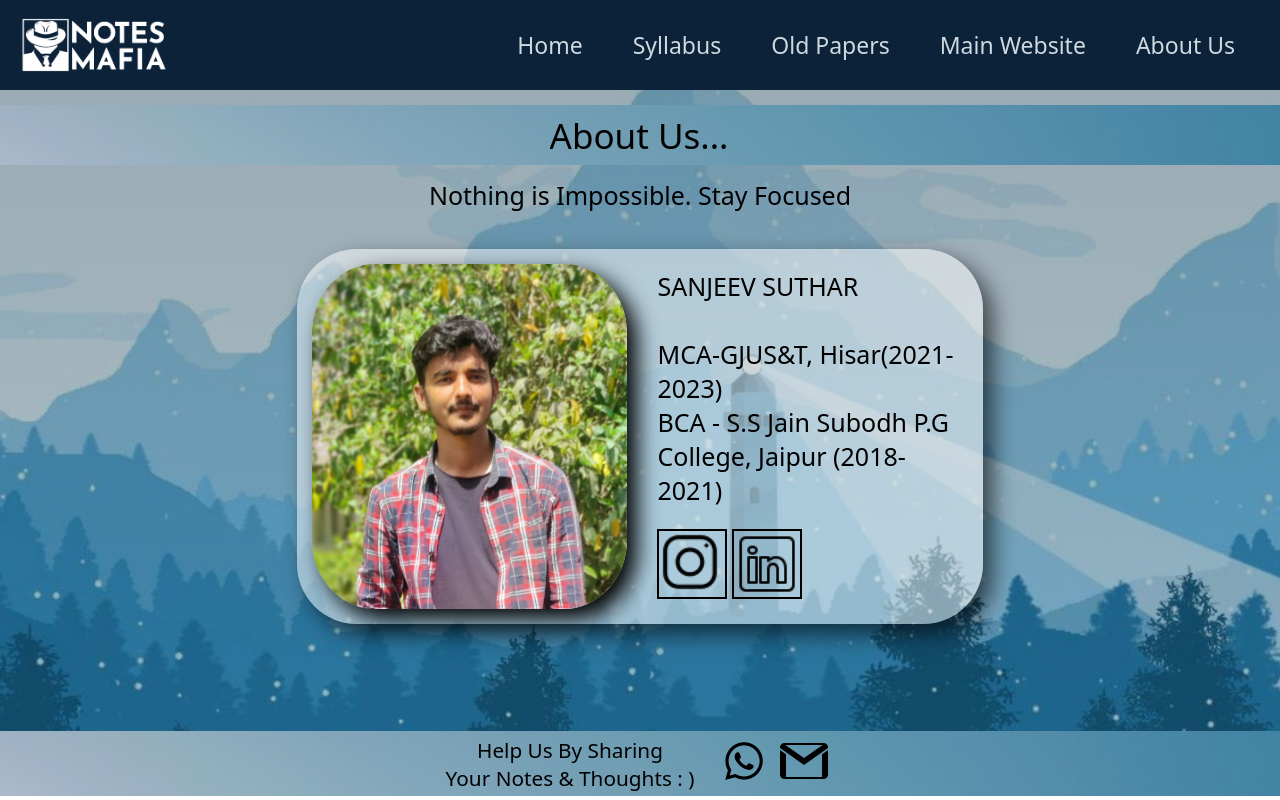
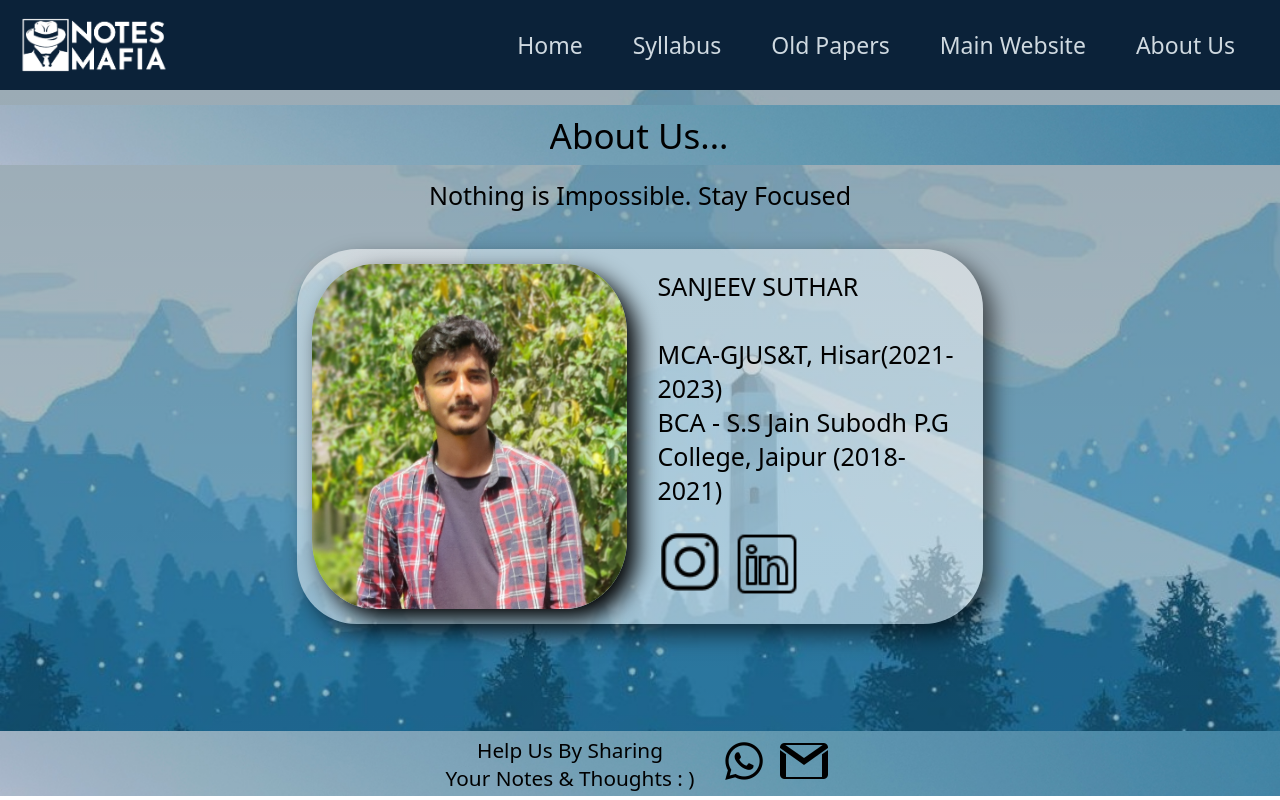
Before and after one commit to notesMafia/notesmafia, a plain HTML site: page about.html in a window 1280 px wide. Drawn offline with Linux system fonts and the light colour scheme.

Commit message:
Update about.css
updated

```diff
--- a/css/about.css
+++ b/css/about.css
@@ -8,7 +8,7 @@
 
 
 body {
-    /* background-image: linear-gradient(rgba(0,0,0,0.3),rgba(0,0,0,0.2)),url("../Images/library.jpg"); */
+
     background-image: linear-gradient(rgba(0,0,0,0.3),rgba(0,0,0,0.2)),url("../Images/blueMount.jpg");
     background-size:cover;
     background-repeat: no-repeat;
@@ -263,7 +263,7 @@ footer{
 }
 .media img {
     padding: 0;
-    border: 2px solid black;
+
     width: 70px;
 }
 
```
